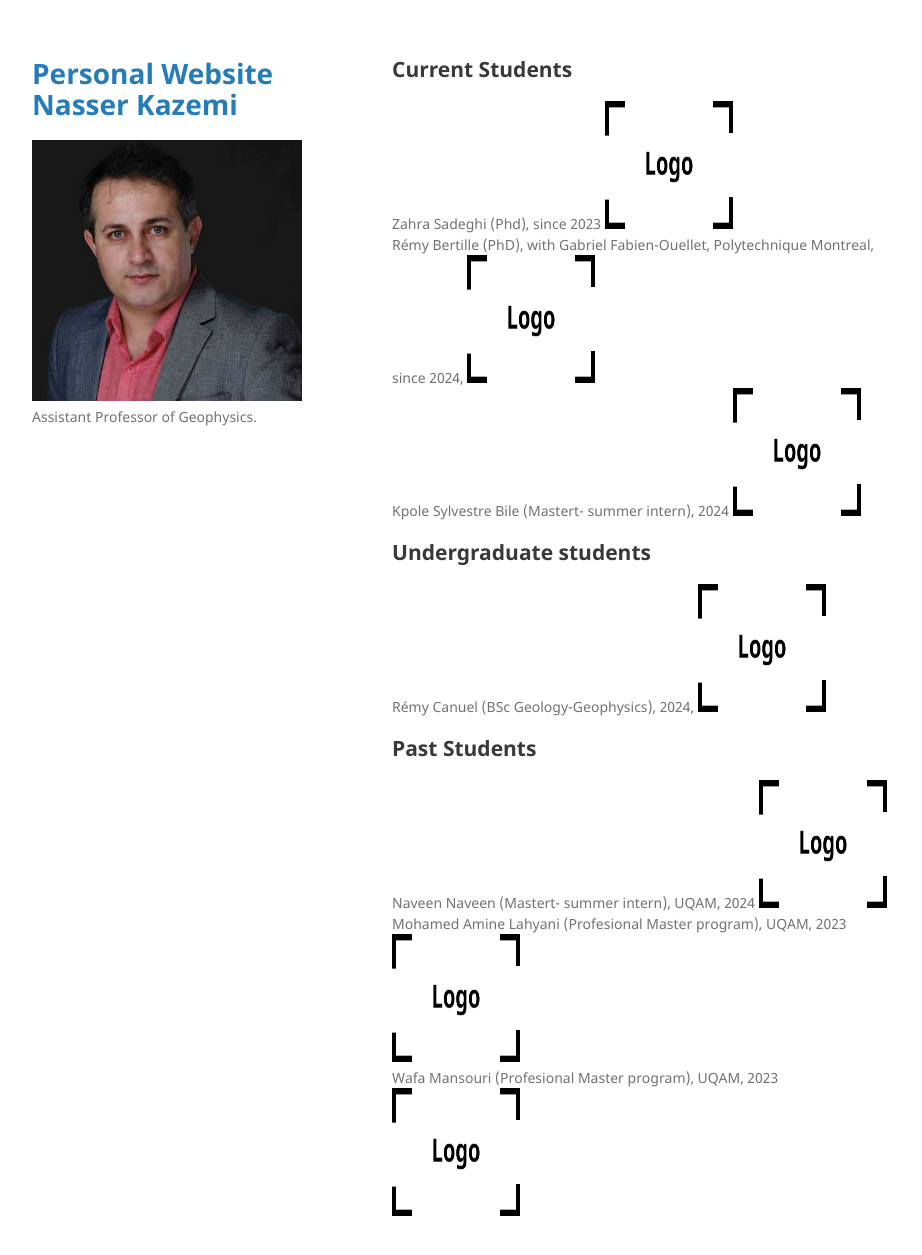
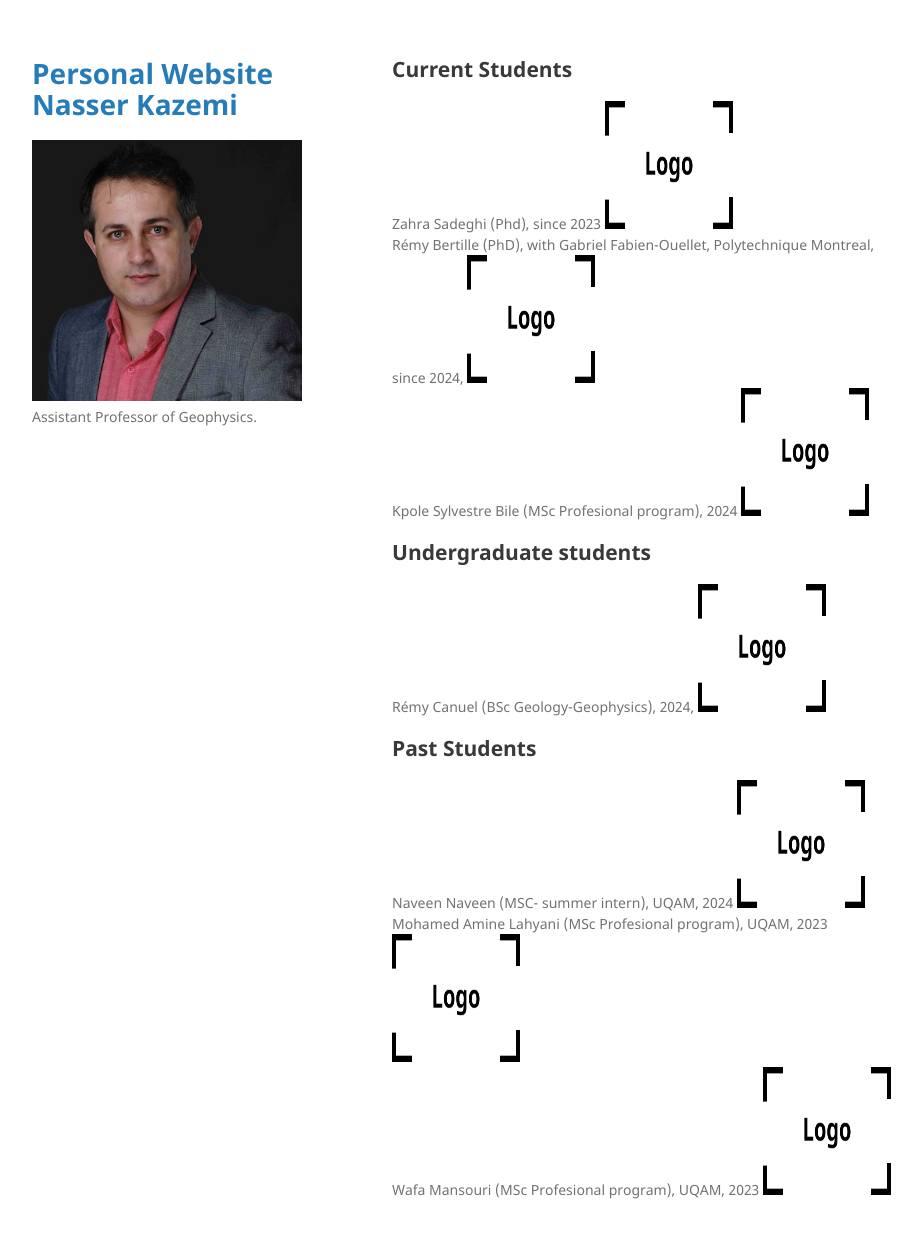
Before and after one commit to nasser00/uqam, a Jekyll site: the page built from students.md, in a window 1280 px wide and 1291 px high. Shown: the top 1255 px of the window, without its empty margins (178-1100 px from the left). Built offline with Jekyll 4.4.1, drawn with Linux system fonts in a browser that asks for light colours; our own code applies the rules of GitHub Pages for plain Markdown files.

Commit message:
Update students.md

```diff
--- a/students.md
+++ b/students.md
@@ -2,10 +2,10 @@
 
 Zahra Sadeghi (Phd), since 2023 <img src="https://nasser00.github.io/uqam/assets/img/logo.png" alt="Description" width="128" height="128"> <br>
 Rémy Bertille (PhD), with Gabriel Fabien-Ouellet, Polytechnique Montreal, since 2024, <img src="https://nasser00.github.io/uqam/assets/img/logo.png" alt="Description" width="128" height="128"> <br >
-Kpole Sylvestre Bile (Mastert- summer intern), 2024 <img src="https://nasser00.github.io/uqam/assets/img/logo.png" alt="Description" width="128" height="128"> <br >
+Kpole Sylvestre Bile (MSc Profesional program), 2024 <img src="https://nasser00.github.io/uqam/assets/img/logo.png" alt="Description" width="128" height="128"> <br >
 ## Undergraduate students
 Rémy Canuel (BSc Geology-Geophysics), 2024, <img src="https://nasser00.github.io/uqam/assets/img/logo.png" alt="Description" width="128" height="128"> <br >
 ## Past Students
-Naveen Naveen (Mastert- summer intern), UQAM, 2024 <img src="https://nasser00.github.io/uqam/assets/img/logo.png" alt="Description" width="128" height="128"><br >
-Mohamed Amine Lahyani (Profesional Master program), UQAM, 2023 <img src="https://nasser00.github.io/uqam/assets/img/logo.png" alt="Description" width="128" height="128"><br >
-Wafa Mansouri (Profesional Master program), UQAM, 2023 <img src="https://nasser00.github.io/uqam/assets/img/logo.png" alt="Description" width="128" height="128"><br >
+Naveen Naveen (MSC- summer intern), UQAM, 2024 <img src="https://nasser00.github.io/uqam/assets/img/logo.png" alt="Description" width="128" height="128"><br >
+Mohamed Amine Lahyani (MSc Profesional program), UQAM, 2023 <img src="https://nasser00.github.io/uqam/assets/img/logo.png" alt="Description" width="128" height="128"><br >
+Wafa Mansouri (MSc Profesional program), UQAM, 2023 <img src="https://nasser00.github.io/uqam/assets/img/logo.png" alt="Description" width="128" height="128"><br >
```
